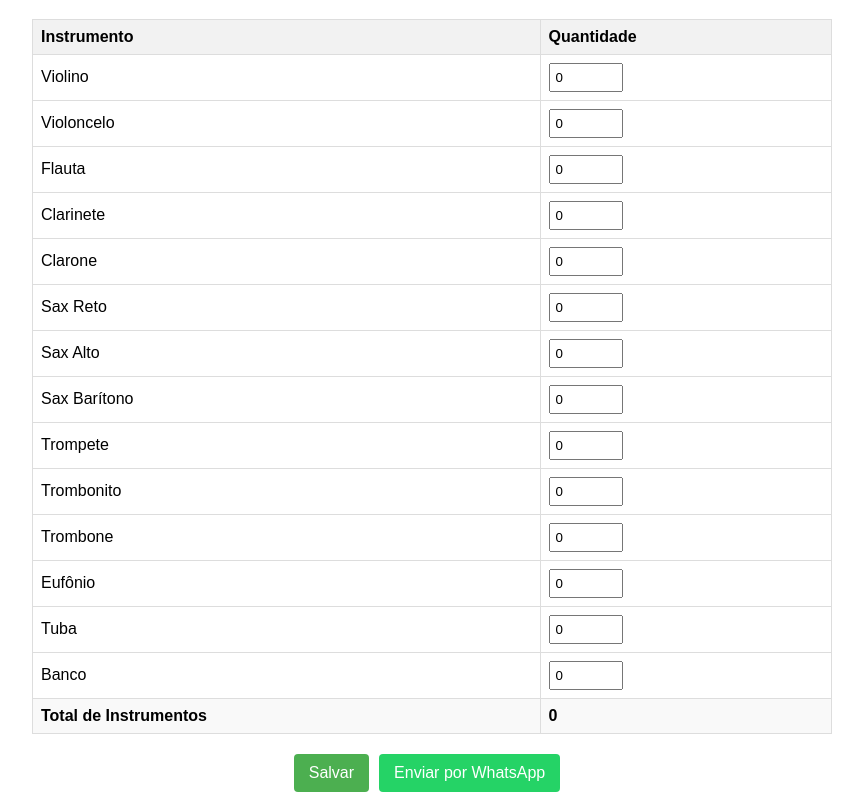
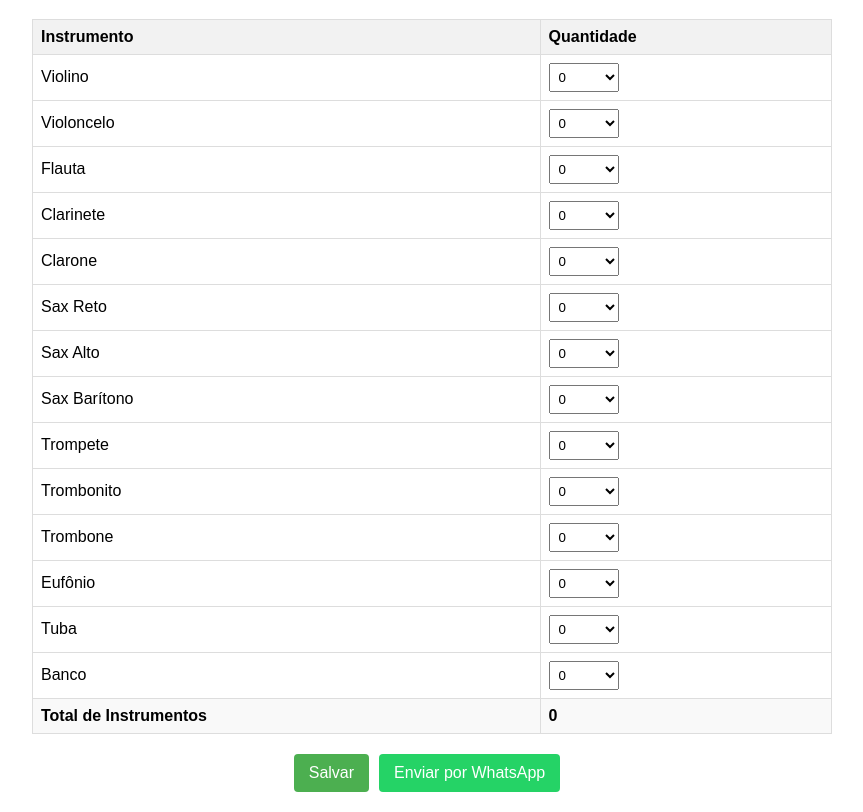
Before and after one commit to PedroMachadord/tonalidade, a plain HTML site: page index2.html in a window 1280 px wide. Shown: the part 81-893 px from the top of the page, without its empty margins (208-1071 px from the left). Drawn offline with Linux system fonts and the light colour scheme.

Commit message:
Add files via upload

```diff
--- a/index2.html
+++ b/index2.html
@@ -28,8 +28,8 @@
         th {
             background-color: #f2f2f2;
         }
-        input[type="number"] {
-            width: 60px;
+        select {
+            width: 70px;
             padding: 5px;
         }
         button {
@@ -77,7 +77,21 @@
         <tfoot>
             <tr>
                 <td>Banco</td>
-                <td><input type="number" id="banco" min="0" value="0"></td>
+                <td>
+                    <select id="banco" class="quantidade">
+                        <option value="0">0</option>
+                        <option value="1">1</option>
+                        <option value="2">2</option>
+                        <option value="3">3</option>
+                        <option value="4">4</option>
+                        <option value="5">5</option>
+                        <option value="6">6</option>
+                        <option value="7">7</option>
+                        <option value="8">8</option>
+                        <option value="9">9</option>
+                        <option value="10">10</option>
+                    </select>
+                </td>
             </tr>
             <tr class="total-row">
                 <td>Total de Instrumentos</td>
@@ -115,6 +129,16 @@
         const salvarBtn = document.getElementById("salvarBtn");
         const whatsappBtn = document.getElementById("whatsappBtn");
 
+        // Função para criar options de 0 a 10
+        function criarOptions(selectElement) {
+            for (let i = 0; i <= 10; i++) {
+                const option = document.createElement("option");
+                option.value = i;
+                option.textContent = i;
+                selectElement.appendChild(option);
+            }
+        }
+
         // Criar linhas da tabela para cada instrumento
         instrumentos.forEach(instrumento => {
             const row = document.createElement("tr");
@@ -123,15 +147,13 @@
             cellInstrumento.textContent = instrumento;
 
             const cellQuantidade = document.createElement("td");
-            const input = document.createElement("input");
-            input.type = "number";
-            input.min = "0";
-            input.value = "0";
-            input.id = instrumento.toLowerCase().replace(/\s/g, '-');
-            input.className = "quantidade";
-            input.addEventListener("input", calcularTotal);
+            const select = document.createElement("select");
+            select.id = instrumento.toLowerCase().replace(/\s/g, '-');
+            select.className = "quantidade";
+            select.addEventListener("change", calcularTotal);
 
-            cellQuantidade.appendChild(input);
+            criarOptions(select);
+            cellQuantidade.appendChild(select);
             row.appendChild(cellInstrumento);
             row.appendChild(cellQuantidade);
 
@@ -141,10 +163,13 @@
         // Função para calcular o total de instrumentos
         function calcularTotal() {
             let total = 0;
-            const inputs = document.querySelectorAll(".quantidade");
+            const selects = document.querySelectorAll(".quantidade");
 
-            inputs.forEach(input => {
-                total += parseInt(input.value) || 0;
+            selects.forEach(select => {
+                // Não incluir bancos no total
+                if (select.id !== "banco") {
+                    total += parseInt(select.value) || 0;
+                }
             });
 
             totalInstrumentosCell.textContent = total;
@@ -162,8 +187,9 @@
 
             // Adicionar instrumentos ao conteúdo
             instrumentos.forEach(instrumento => {
-                const inputId = instrumento.toLowerCase().replace(/\s/g, '-');
-                const quantidade = document.getElementById(inputId).value;
+                const selectId = instrumento.toLowerCase().replace(/\s/g, '-');
+                const select = document.getElementById(selectId);
+                const quantidade = select.value;
                 if (parseInt(quantidade) > 0) {
                     conteudo += `➤ ${instrumento}: ${quantidade}\n`;
                 }
```
